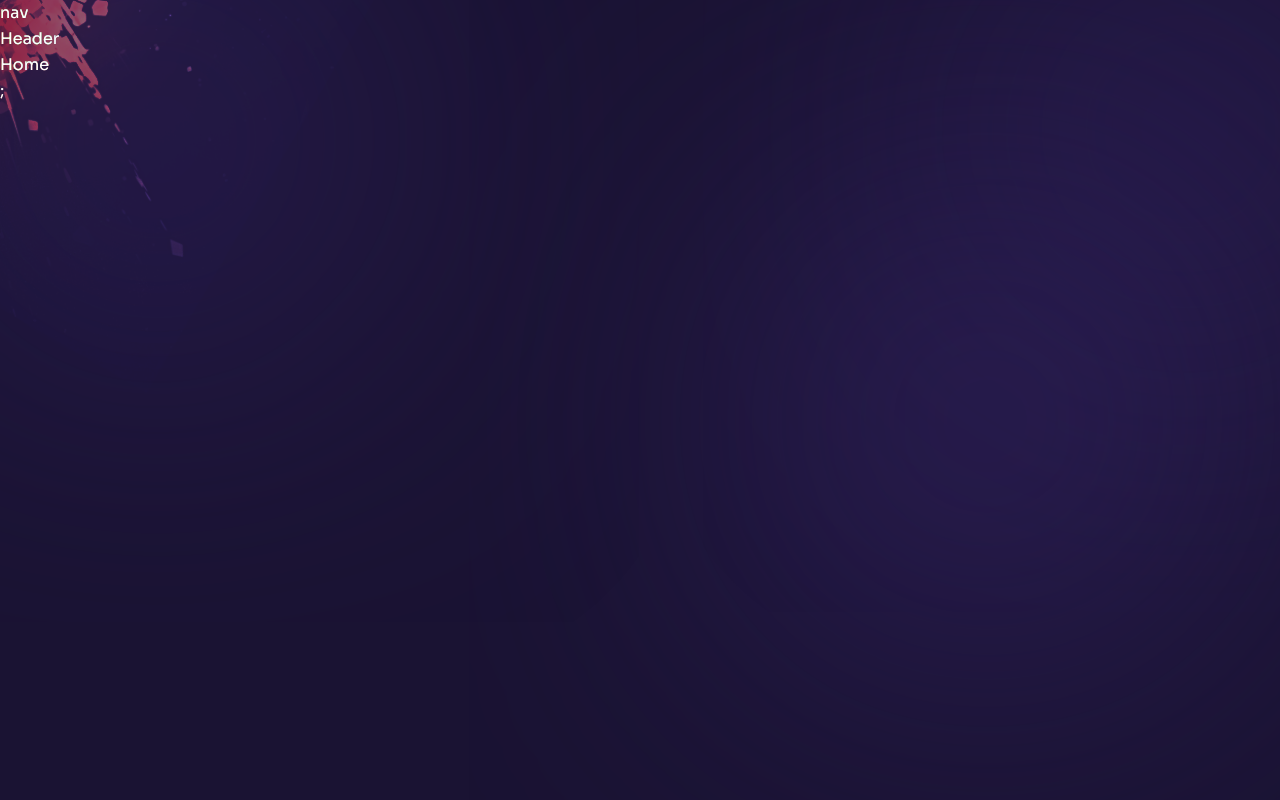
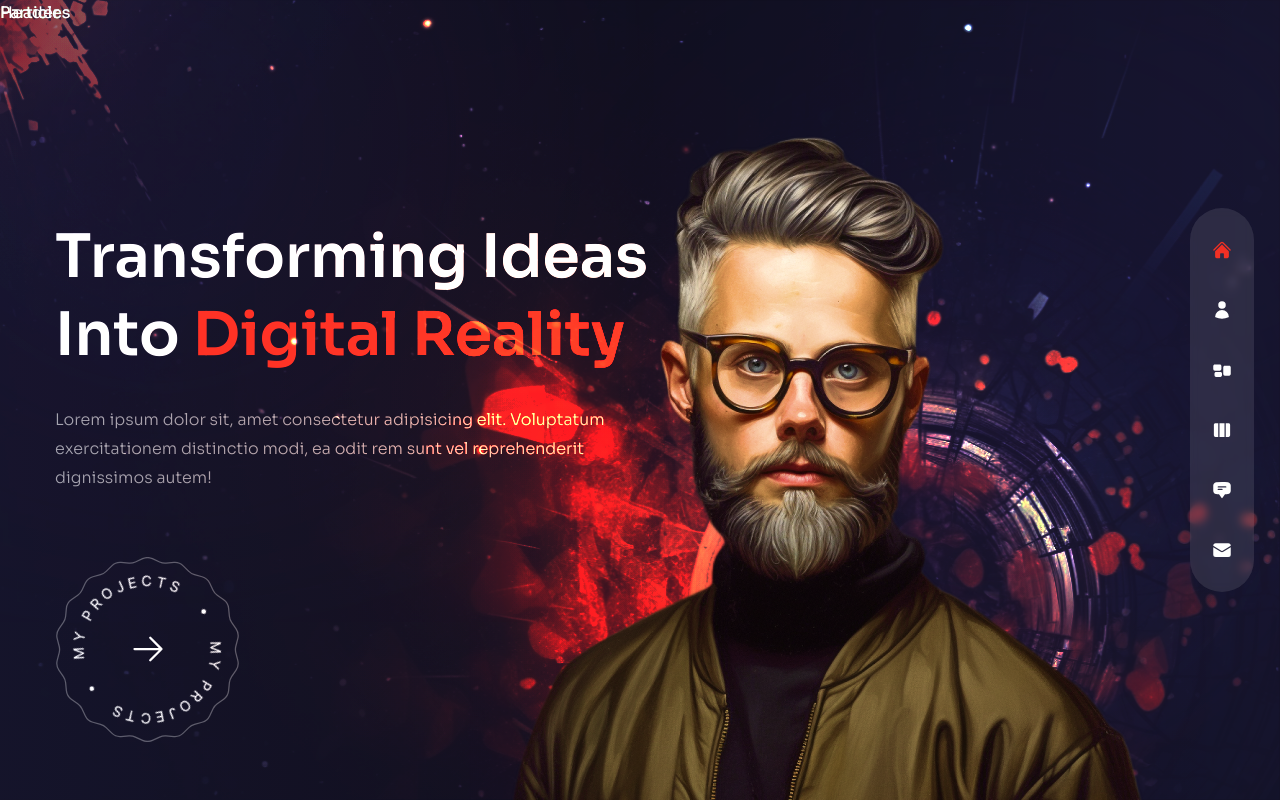
Before and after one commit to shakhawatsalam/portfolio_V2, a Next.js app: page / in a window 1280 px wide. Built offline with nearby package versions, Linux system fonts and the light colour scheme.

Commit message:
Home section is doen

```diff
--- a/components/Avatar.js
+++ b/components/Avatar.js
@@ -1,5 +1,12 @@
+// next image
+import Image from "next/image";
+
 const Avatar = () => {
-  return <div>Avatar</div>;
+  return (
+    <div className='invisible xl:visible xl:max-w-none'>
+      <Image src={"/avatar.png"} width={737} height={678} alt='' className='translate-z-0 w-full h-full'/>
+    </div>
+  );
 };
 
 export default Avatar;
--- a/components/Header.js
+++ b/components/Header.js
@@ -1,5 +1,5 @@
 const Header = () => {
-  return <header>Header</header>;
+  return <header className="absolute z-30 w-full">Header</header>;
 };
 
 export default Header;
--- a/components/Nav.js
+++ b/components/Nav.js
@@ -6,28 +6,65 @@
   HiRectangleGroup,
   HiChatBubbleBottomCenterText,
   HiEnvelope,
-} from 'react-icons/hi2';
+} from "react-icons/hi2";
 
 // nav data
 export const navData = [
-  { name: 'home', path: '/', icon: <HiHome /> },
-  { name: 'about', path: '/about', icon: <HiUser /> },
-  { name: 'services', path: '/services', icon: <HiRectangleGroup /> },
-  { name: 'work', path: '/work', icon: <HiViewColumns /> },
+  { name: "home", path: "/", icon: <HiHome /> },
+  { name: "about", path: "/about", icon: <HiUser /> },
+  { name: "services", path: "/services", icon: <HiRectangleGroup /> },
+  { name: "work", path: "/work", icon: <HiViewColumns /> },
   {
-    name: 'testimonials',
-    path: '/testimonials',
+    name: "testimonials",
+    path: "/testimonials",
     icon: <HiChatBubbleBottomCenterText />,
   },
   {
-    name: 'contact',
-    path: '/contact',
+    name: "contact",
+    path: "/contact",
     icon: <HiEnvelope />,
   },
 ];
 
+// next link
+import Link from "next/link";
+
+// next router
+import { useRouter } from "next/router";
+
 const Nav = () => {
-  return <nav>nav</nav>;
+  const router = useRouter();
+  const pathname = router.pathname;
+  return (
+    <nav className='flex flex-col items-center xl:justify-center gap-y-4 fixed h-max bottom-0 mt-auto xl:right-[2%] z-50 top-0 w-full xl:w-16 xl:max-w-md xl:h-screen  '>
+      {/* inner  */}
+      <div className='flex w-full xl:flex-col items-center justify-between xl:justify-center gap-y-10 px-4 md:px-40 xl:px-0 h-[80px] xl:h-max py-8 bg-white/10 backdrop-blur-sm text-3xl xl:text-xl xl:rounded-full'>
+        {navData.map((link, index) => {
+          return (
+            <Link
+              className={`${
+                link.path === pathname && "text-accent"
+              } relative flex items-center group hover:text-accent transition-all duration-300`}
+              href={link.path}
+              key={index}>
+              {/* tooltip */}
+              <div className='absolute pr-14 right-0 invisible xl:group-hover:visible'>
+                <div className='bg-white relative flex text-primary items-center p-[6px] rounded-[3px]'>
+                  <div className='text-[12px] leading-none font-semibold capitalize'>
+                    {link.name}
+                  </div>
+                  {/* triangle  */}
+                  <div className='border-solid border-l-white border-l-8 border-y-transparent border-y-[6px] border-r-0 absolute -right-2 '></div>
+                </div>
+              </div>
+              {/* icons  */}
+              <div>{link.icon}</div>
+            </Link>
+          );
+        })}
+      </div>
+    </nav>
+  );
 };
 
 export default Nav;
--- a/components/ProjectsBtn.js
+++ b/components/ProjectsBtn.js
@@ -1,5 +1,28 @@
+// next Image
+import Image from "next/image";
+
+// next link
+import Link from "next/link";
+
+// icons
+import { HiArrowRight } from "react-icons/hi2";
 const ProjectsBtn = () => {
-  return <div>Project Btn</div>;
+  return (
+    <div className='mx-auto xl:mx-0'>
+      <Link
+        href={"/work"}
+        className='relative flex justify-center items-center w-[185px] h-[185px] bg-circleStar bg-cover bg-center bg-no-repeat group'>
+        <Image
+          src={"/rounded-text.png"}
+          width={141}
+          height={148}
+          alt=''
+          className='animate-spin-slow w-full h-full max-w-[141px] max-h-[148px]'
+        />
+        <HiArrowRight className='absolute text-4xl group-hover:translate-x-2 transition-all duration-300' />
+      </Link>
+    </div>
+  );
 };
 
 export default ProjectsBtn;
--- a/components/Transition.js
+++ b/components/Transition.js
@@ -1,7 +1,58 @@
+// framer motion
+import { motion } from "framer-motion";
+
+// variants
+const transitionVariants = {
+  initial: {
+    x: "100%",
+    width: "100%",
+  },
+  animate: {
+    x: "0%",
+    width: "0%",
+  },
+  exit: {
+    x: ["0%", "100%"],
+    width: ["0%", "100%"],
+  },
+};
+
 const Transition = () => {
   return (
     <>
-      <div>Transition</div>
+      <motion.div
+        className='fixed top-0 bottom-0 right-full w-screen h-screen z-30 bg-[#2e2257]'
+        variants={transitionVariants}
+        initial='initial'
+        animate='animate'
+        exit='exit'
+        transition={{
+          delay: 0.2,
+          duration: 0.6,
+          ease: "easeInOut",
+        }}></motion.div>
+      <motion.div
+        className='fixed top-0 bottom-0 right-full w-screen h-screen z-20 bg-[#3b2d71]'
+        variants={transitionVariants}
+        initial='initial'
+        animate='animate'
+        exit='exit'
+        transition={{
+          delay: 0.4,
+          duration: 0.6,
+          ease: "easeInOut",
+        }}></motion.div>
+      <motion.div
+        className='fixed top-0 bottom-0 right-full w-screen h-screen z-10 bg-[#4b3792]'
+        variants={transitionVariants}
+        initial='initial'
+        animate='animate'
+        exit='exit'
+        transition={{
+          delay: 0.6,
+          duration: 0.6,
+          ease: "easeInOut",
+        }}></motion.div>
     </>
   );
 };
--- a/pages/_app.js
+++ b/pages/_app.js
@@ -2,11 +2,25 @@
 
 // components
 import Layout from "../components/Layout";
+import Transition from "../components/Transition";
+
+// router
+import { useRouter } from "next/router";
+
+// framer motion
+import { AnimatePresence, motion } from "framer-motion";
 
 function MyApp({ Component, pageProps }) {
+  const router = useRouter();
+
   return (
     <Layout>
-      <Component {...pageProps} />;
+      <AnimatePresence mode='wait'>
+        <motion.div key={router.route} className='h-full'>
+          <Transition />
+          <Component {...pageProps} />;
+        </motion.div>
+      </AnimatePresence>
     </Layout>
   );
 }
--- a/pages/index.js
+++ b/pages/index.js
@@ -1,5 +1,74 @@
+// next image
+import Image from "next/image";
+
+// components
+import ParticlesContainer from "../components/ParticlesContainer";
+import ProjectBtn from "../components/ProjectsBtn";
+import Avatar from "../components/Avatar";
+// framer motion
+import { motion } from "framer-motion";
+// variants
+import { fadeIn } from "../variants";
 const Home = () => {
-  return <div>Home</div>;
+  return (
+    <div className='bg-primary/60 h-full'>
+      {/* text  */}
+      <div className='w-full h-full bg-gradient-to-r from-primary/10 via-black/30 to-black/10 '>
+        <div className='text-center flex flex-col justify-center xl:pt-40 xl:text-left h-full container mx-auto '>
+          {/* title  */}
+          <motion.h1
+            variants={fadeIn("down", 0.2)}
+            initial='hidden'
+            animate='show'
+            exit='hidden'
+            className='h1 '>
+            Transforming Ideas <br /> Into{" "}
+            <span className='text-accent'>Digital Reality</span>
+          </motion.h1>
+          {/* subtitle  */}
+          <motion.p
+            variants={fadeIn("down", 0.3)}
+            initial='hidden'
+            animate='show'
+            exit='hidden'
+            className='max-w-sm xl:max-w-xl mx-auto xl:mx-0 mb-10 xl:mb-16'>
+            Lorem ipsum dolor sit, amet consectetur adipisicing elit. Voluptatum
+            exercitationem distinctio modi, ea odit rem sunt vel reprehenderit
+            dignissimos autem!
+          </motion.p>
+          {/* btn  */}
+          <div className='flex justify-center xl:hidden relative'>
+            <ProjectBtn />
+          </div>
+          <motion.div
+            variants={fadeIn("down", 0.4)}
+            initial='hidden'
+            animate='show'
+            exit='hidden'
+            className='invisible xl:visible'>
+            <ProjectBtn />
+          </motion.div>
+        </div>
+      </div>
+      {/* image  */}
+      <div className=' h-full w-full absolute right-0 bottom-0'>
+        {/* bg image  */}
+        <div className='bg-none xl:bg-explosion xl:bg-cover xl:bg-right xl:bg-no-repeat w-full  h-full absolute mix-blend-color-dodge translate-x-0'></div>
+        {/* particles  */}
+        <div>Particles</div>
+        {/* avatar image  */}
+        <motion.div
+          variants={fadeIn("up", 0.5)}
+          initial='hidden'
+          animate='show'
+          exit='hidden'
+          transition={{duration: 1, ease: 'easeInOut'}}
+          className='w-full h-full max-w-[737px] max-h-[678px] absolute -bottom-32 lg:bottom-0 lg:right-[8%]'>
+          <Avatar />
+        </motion.div>
+      </div>
+    </div>
+  );
 };
 
 export default Home;
--- a/tailwind.config.js
+++ b/tailwind.config.js
@@ -7,6 +7,7 @@
 
     // Or if using `src` directory:
     './src/**/*.{js,ts,jsx,tsx,mdx}',
+    './src/Channel/*.{js,ts,jsx,tsx}'
   ],
   theme: {
     container: {
@@ -20,6 +21,7 @@
       lg: '960px',
       xl: '1200px',
     },
+
     extend: {
       colors: {
         primary: '#131424',
```
